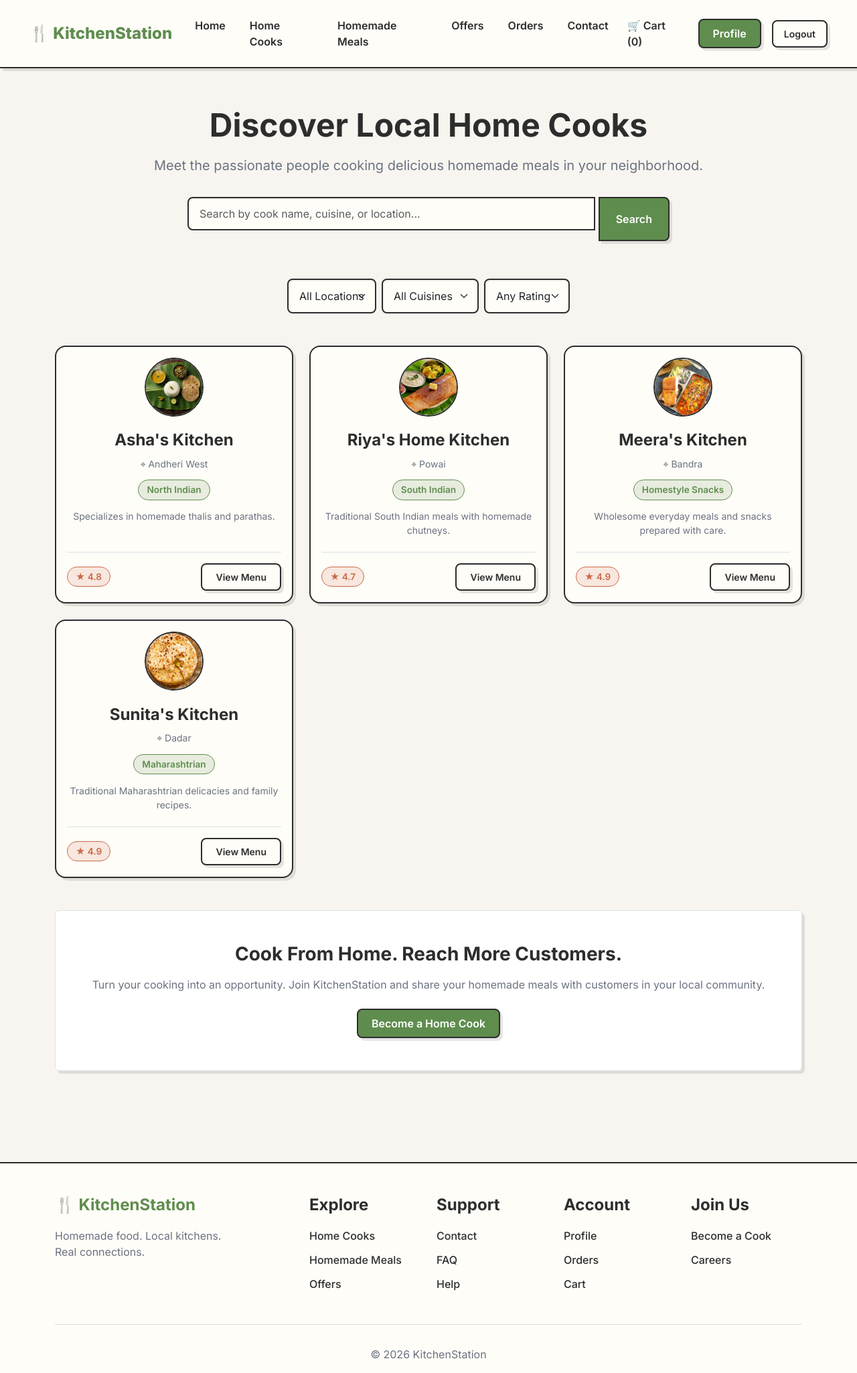
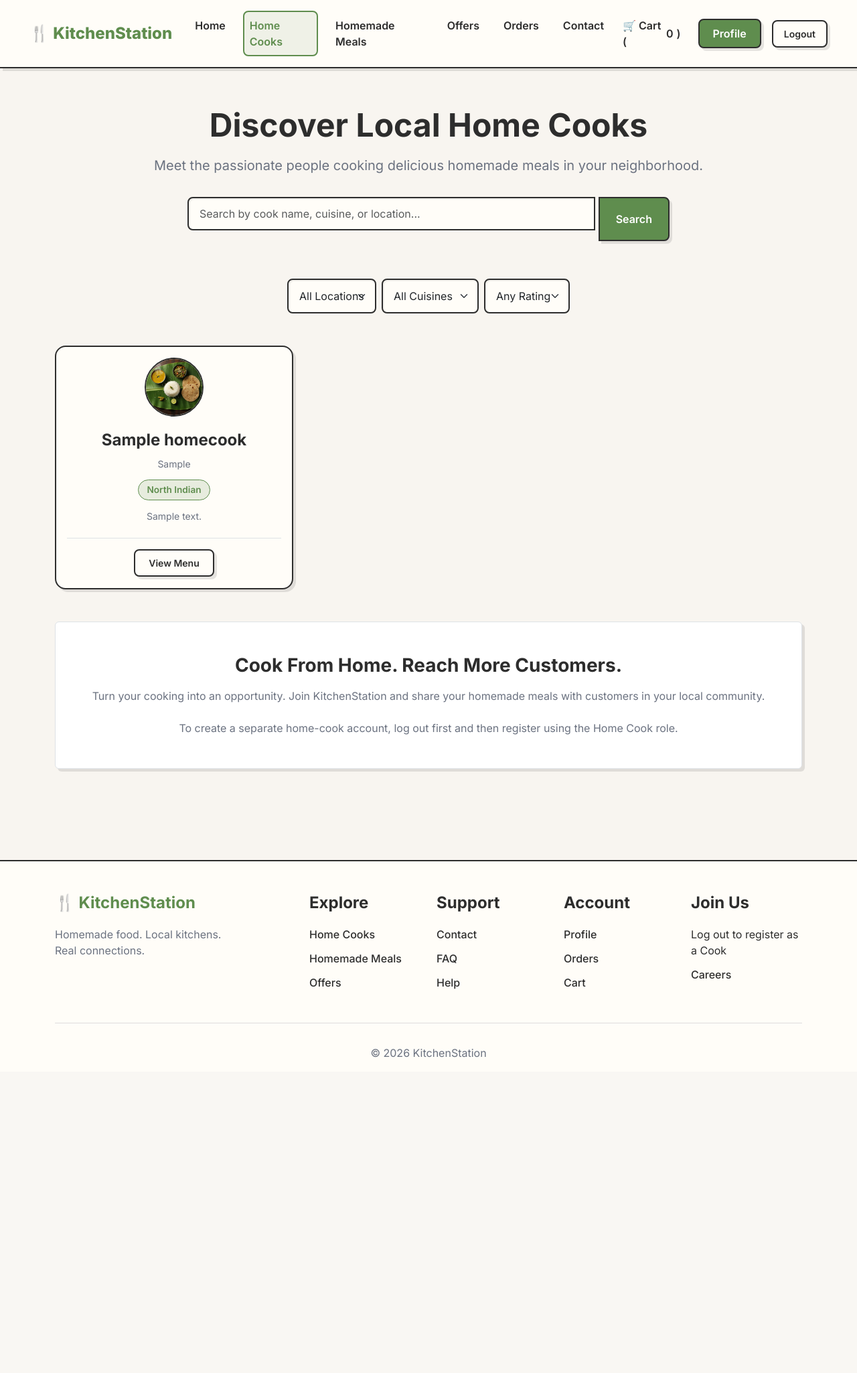
Before and after one commit to sumit24beit-lab/StrangersBee-InnovatorsProject, a Django app: page /restaurant/ in a window 1280 px wide. Shown: the whole page at 67% size. After the commit the page ends 1579 px from the top, so only its background shows below. Run offline with Django 5.2, Linux system fonts and the light colour scheme; a user stored in the database is signed in; data comes from the database, SQL or seed files in the repository; tables that the repository leaves empty hold one stand-in row (values such as "Sample post").

Commit message:
feat: add database-backed home cook listings and support pages

```diff
--- a/foodapp/static/foodapp/js/main.js
+++ b/foodapp/static/foodapp/js/main.js
@@ -239,98 +239,6 @@ function renderMenu(data = MENU_DATA) {
     card.append(img, title, cook, tags, description, bottom);
     col.appendChild(card);
     container.appendChild(col);
-  });
-}
-
-/* ---------- HOME COOKS / RESTAURANT GRID ---------- */
-
-function renderRestaurantsGrid() {
-  const grid = document.getElementById('restaurantGrid');
-
-  if (!grid) return;
-
-  const cooks = [
-    {
-      name: "Asha's Kitchen",
-      cuisine: 'North Indian',
-      location: 'Andheri West',
-      rating: 4.8,
-      desc: 'Specializes in homemade thalis and parathas.',
-      img: 'thali.jpg'
-    },
-    {
-      name: "Riya's Home Kitchen",
-      cuisine: 'South Indian',
-      location: 'Powai',
-      rating: 4.7,
-      desc: 'Traditional South Indian meals with homemade chutneys.',
-      img: 'food5.jpg'
-    },
-    {
-      name: "Meera's Kitchen",
-      cuisine: 'Homestyle Snacks',
-      location: 'Bandra',
-      rating: 4.9,
-      desc: 'Wholesome everyday meals and snacks prepared with care.',
-      img: 'misalpav.jpg'
-    },
-    {
-      name: "Sunita's Kitchen",
-      cuisine: 'Maharashtrian',
-      location: 'Dadar',
-      rating: 4.9,
-      desc: 'Traditional Maharashtrian delicacies and family recipes.',
-      img: 'puranpoli.jpg'
-    }
-  ];
-
-  grid.innerHTML = '';
-
-  cooks.forEach(cook => {
-    const col = el('div', 'col-md-6 col-lg-4');
-    const card = el('article', 'ks-card h-100 d-flex flex-column text-center');
-
-    const imageWrapper = el(
-      'div',
-      'mb-3 d-flex justify-content-center'
-    );
-
-    const img = el('img', 'ks-avatar');
-    img.src = getMealImagePath(cook.img);
-    img.alt = cook.name;
-    img.loading = 'lazy';
-    imageWrapper.appendChild(img);
-
-    const title = el('h3', 'h4 fw-bold mb-1');
-    title.textContent = cook.name;
-
-    const location = el('p', 'text-muted small mb-2');
-    location.textContent = `⌖ ${cook.location}`;
-
-    const tags = el('div', 'mb-2');
-    const cuisineTag = el('span', 'ks-badge');
-    cuisineTag.textContent = cook.cuisine;
-    tags.appendChild(cuisineTag);
-
-    const description = el('p', 'small mb-3 text-muted');
-    description.textContent = cook.desc;
-
-    const bottom = el(
-      'div',
-      'mt-auto pt-3 border-top d-flex justify-content-between align-items-center'
-    );
-
-    const rating = el('span', 'ks-badge-accent ks-badge');
-    rating.textContent = `★ ${cook.rating}`;
-
-    const link = el('a', 'btn btn-ks-secondary btn-sm');
-    link.href = '/menu/';
-    link.textContent = 'View Menu';
-
-    bottom.append(rating, link);
-    card.append(imageWrapper, title, location, tags, description, bottom);
-    col.appendChild(card);
-    grid.appendChild(col);
   });
 }
 
@@ -662,6 +570,5 @@ document.addEventListener('DOMContentLoaded', () => {
   }
 
   renderFeatured();
-  renderRestaurantsGrid();
   renderOffers();
 });
--- a/foodapp/templates/base.html
+++ b/foodapp/templates/base.html
@@ -42,10 +42,13 @@
             <a class="nav-link {% if request.resolver_match.url_name == 'home' %}active{% endif %}" href="{% url 'home' %}">Home</a>
           </li>
           <li class="nav-item">
-            <a class="nav-link {% if request.resolver_match.url_name == 'home_cooks' %}active{% endif %}" href="{% url 'home_cooks' %}">Home Cooks</a>
+            <a class="nav-link {% if request.resolver_match.url_name == 'restaurant' %}active{% endif %}" href="{% url 'restaurant' %}">Home Cooks</a>
           </li>
           <li class="nav-item">
-            <a class="nav-link {% if request.resolver_match.url_name == 'menu' %}active{% endif %}" href="{% url 'menu' %}">Homemade Meals</a>
+            <a class="nav-link {% if request.resolver_match.url_name == 'menu' %}active{% endif %}"
+              href="{% url 'menu' %}">
+              Homemade Meals
+            </a>
           </li>
           <li class="nav-item">
             <a class="nav-link {% if request.resolver_match.url_name == 'offers' %}active{% endif %}" href="{% url 'offers' %}">Offers</a>
@@ -61,9 +64,9 @@
           {% if user.is_authenticated %}
             {% if user.account_profile.role == "customer" %}
               <a href="{% url 'cart' %}"
-                class="nav-link
-                style="display:flex; align-items:center; gap:5px;">
-                🛒 Cart (<span id="cartCount">0</span>)
+                class="nav-link"
+                style="display: flex; align-items: center; gap: 5px;">
+                  🛒 Cart (<span id="cartCount">0</span>)
               </a>
               <a href="{% url 'customer_profile' %}" class="btn btn-ks-primary">Profile</a>
             {% elif user.account_profile.role == "home_cook" %}
@@ -110,23 +113,45 @@
           <h4>Support</h4>
           <ul>
             <li><a href="{% url 'contact' %}">Contact</a></li>
-            <li><a href="#">FAQ</a></li>
-            <li><a href="#">Help</a></li>
+            <li><a href="{% url 'faq' %}">FAQ</a></li>
+            <li><a href="{% url 'contact' %}">Help</a></li>
           </ul>
         </div>
         <div class="col-lg-2 col-md-3 col-6">
           <h4>Account</h4>
           <ul>
-            <li><a href="#">Profile</a></li>
-            <li><a href="#">Orders</a></li>
+            <li>
+              {% if user.is_authenticated %}
+                {% if user.account_profile.role == "customer" %}
+                  <a href="{% url 'customer_profile' %}">Profile</a>
+                {% elif user.account_profile.role == "home_cook" %}
+                  <a href="{% url 'my_profile' %}">Profile</a>
+                {% else %}
+                  <a href="{% url 'accounts_login' %}">Profile</a>
+                {% endif %}
+              {% else %}
+                <a href="{% url 'accounts_login' %}">Profile</a>
+              {% endif %}
+            </li>
+              <li><a href="{% url 'order_history' %}">Orders</a></li>
             <li><a href="{% url 'cart' %}">Cart</a></li>
           </ul>
         </div>
         <div class="col-lg-2 col-md-3 col-6">
           <h4>Join Us</h4>
           <ul>
-            <li><a href="#">Become a Cook</a></li>
-            <li><a href="#">Careers</a></li>
+            <li>
+              {% if not user.is_authenticated %}
+                <a href="{% url 'accounts_signup' %}">Become a Cook</a>
+              {% elif user.account_profile.role == "home_cook" %}
+                <a href="{% url 'cook_dashboard' %}">Your Cook Dashboard</a>
+              {% elif user.account_profile.role == "customer" %}
+                <span title="Log out first to register as a home cook">
+                  Log out to register as a Cook
+                </span>
+              {% endif %}
+            </li>
+            <li><a href="{% url 'careers' %}">Careers</a></li>
           </ul>
         </div>
       </div>
--- a/foodapp/templates/restaurant.html
+++ b/foodapp/templates/restaurant.html
@@ -46,67 +46,83 @@
   <!-- Cooks Grid -->
   <div class="row g-4 mb-5" id="restaurantGrid">
 
+    {% for cook in home_cooks %}
       <div class="col-md-6 col-lg-4">
         <div class="ks-card text-center">
           <div class="mb-3">
-          <img src="{% static 'foodapp/images/thali.jpg' %}" alt="Asha's Kitchen" class="ks-avatar mx-auto">
+            <img
+              src="{% static 'foodapp/images/thali.jpg' %}"
+              alt="Homemade food from {{ cook.kitchen_name|default:'a home kitchen' }}"
+              class="ks-avatar mx-auto"
+            >
           </div>
-        <h3 class="h4 fw-bold mb-1">Asha's Kitchen</h3>
-        <p class="text-muted small mb-2"><i class="bi bi-geo-alt"></i> Andheri West</p>
+          <h3 class="h4 fw-bold mb-1">
+            {% if cook.kitchen_name %}
+              {{ cook.kitchen_name }}
+            {% else %}
+              {{ cook.cook_name }}
+            {% endif %}
+          </h3>
+          <p class="text-muted small mb-2">
+            <i class="bi bi-geo-alt"></i>
+            {% if cook.area %}
+              {{ cook.area }}
+            {% elif cook.city %}
+              {{ cook.city }}
+            {% else %}
+              Location not provided
+            {% endif %}
+          </p>
+          {% if cook.specialty_cuisine %}
             <div class="mb-2">
-          <span class="ks-badge">North Indian</span>
+              <span class="ks-badge">
+                {{ cook.get_specialty_cuisine_display }}
+              </span>
             </div>
-        <p class="small mb-3 text-muted">Specializes in authentic homemade thalis and parathas using cold-pressed oils.</p>
-        <div class="mt-auto pt-3 border-top d-flex justify-content-between align-items-center">
-          <span class="ks-badge-accent ks-badge">★ 4.8</span>
-          <a href="{% url 'menu' %}" class="btn btn-ks-secondary btn-sm">View Menu</a>
+          {% endif %}
+          <p class="small mb-3 text-muted">
+            {% if cook.about %}
+              {{ cook.about }}
+            {% else %}
+              Discover homemade meals prepared by this local home cook.
+            {% endif %}
+          </p>
+          <div class="mt-auto pt-3 border-top">
+            <a
+              href="{% url 'cook_meals_by_cook' cook.id %}"
+              class="btn btn-ks-secondary btn-sm"
+            >
+              View Menu
+            </a>
           </div>
         </div>
       </div>
-
-    <div class="col-md-6 col-lg-4">
-      <div class="ks-card text-center">
-        <div class="mb-3">
-          <img src="{% static 'foodapp/images/food5.jpg' %}" alt="Riya's Home Kitchen" class="ks-avatar mx-auto">
-        </div>
-        <h3 class="h4 fw-bold mb-1">Riya's Home Kitchen</h3>
-        <p class="text-muted small mb-2"><i class="bi bi-geo-alt"></i> Powai</p>
-        <div class="mb-2">
-          <span class="ks-badge">South Indian</span>
-        </div>
-        <p class="small mb-3 text-muted">Serving traditional South Indian meals with freshly ground spices and homemade chutneys.</p>
-        <div class="mt-auto pt-3 border-top d-flex justify-content-between align-items-center">
-          <span class="ks-badge-accent ks-badge">★ 4.7</span>
-          <a href="#" class="btn btn-ks-secondary btn-sm">View Menu</a>
+    {% empty %}
+      <div class="col-12">
+        <div class="ks-card text-center p-5">
+          <h3 class="h5 fw-bold mb-2">No Verified Home Cooks Yet</h3>
+          <p class="text-muted mb-0">
+            Verified home cooks will appear here when they become available.
+          </p>
         </div>
       </div>
-    </div>
-
-    <div class="col-md-6 col-lg-4">
-      <div class="ks-card text-center">
-        <div class="mb-3">
-          <img src="{% static 'foodapp/images/misalpav.jpg' %}" alt="Meera's Kitchen" class="ks-avatar mx-auto">
-        </div>
-        <h3 class="h4 fw-bold mb-1">Meera's Kitchen</h3>
-        <p class="text-muted small mb-2"><i class="bi bi-geo-alt"></i> Bandra</p>
-        <div class="mb-2">
-          <span class="ks-badge">Homestyle Snacks</span>
-        </div>
-        <p class="small mb-3 text-muted">Healthy and diet-friendly meals prepared with care for everyday eating.</p>
-        <div class="mt-auto pt-3 border-top d-flex justify-content-between align-items-center">
-          <span class="ks-badge-accent ks-badge">★ 4.9</span>
-          <a href="#" class="btn btn-ks-secondary btn-sm">View Menu</a>
-        </div>
-      </div>
-    </div>
-
+    {% endfor %}
   </div>
 
   <!-- CTA -->
   <section class="mb-5 bg-white p-5 border rounded text-center" style="box-shadow: var(--ks-shadow); border-radius: var(--ks-radius);">
     <h2 class="h3 fw-bold mb-3">Cook From Home. Reach More Customers.</h2>
     <p class="text-muted mb-4 max-w-md mx-auto">Turn your cooking into an opportunity. Join KitchenStation and share your homemade meals with customers in your local community.</p>
-    <a href="#" class="btn btn-ks-primary">Become a Home Cook</a>
+    {% if not user.is_authenticated %}
+      <a href="{% url 'accounts_signup' %}" class="btn btn-ks-primary">Become a Home Cook</a>
+    {% elif user.account_profile.role == "home_cook" %}
+      <a href="{% url 'cook_dashboard' %}" class="btn btn-ks-primary">Go to Your Dashboard</a>
+    {% elif user.account_profile.role == "customer" %}
+      <p class="text-muted mb-0">
+        To create a separate home-cook account, log out first
+        and then register using the Home Cook role.
+      </p>
+    {% endif %}
   </section>
 
 </div>
--- a/foodapp/urls.py
+++ b/foodapp/urls.py
@@ -1,13 +1,13 @@
 from django.urls import path
 from .views import (
-    signup_view,
-    login_view,
     home_page_view,
     cart_view,
     menu_view,
     restaurant_view,
     delivery_view,
     contact_view,
+    faq_view,
+    careers_view,
     offers_view,
     customer_profile_view,
     customer_addresses_view,
@@ -19,14 +19,14 @@ from .views import (
 )
 
 urlpatterns = [
-    path('signup/', signup_view, name='signup'),
-    path('login/', login_view, name='login'),
     path('home/', home_page_view, name='home'),
     path('cart/', cart_view, name='cart'),
     path('menu/', menu_view, name='menu'),
     path('restaurant/', restaurant_view, name='restaurant'),
     path('delivery/', delivery_view, name='delivery'),
     path('contact/', contact_view, name='contact'),
+    path('faq/', faq_view, name="faq"),
+    path('careers/', careers_view, name="careers"),
     path('offers/', offers_view, name='offers'),
     path('customer/profile/', customer_profile_view,  name='customer_profile'),
     path('customer/addresses/', customer_addresses_view, name='customer_addresses'),
--- a/foodapp/views.py
+++ b/foodapp/views.py
@@ -12,6 +12,7 @@ from .models import (
     Order,
     OrderItem,
 )
+from home_cooks.models import HomeCook
 from django.views.generic import TemplateView
 from .decorators import customer_required
 from django.contrib import messages
@@ -26,12 +27,6 @@ def about_page_view(request):
 
 def home_page_view(request):
     return render(request,'home.html')
-
-def signup_view(request):
-    return render(request,'signup.html')
-
-def login_view(request):
-    return render(request,'login.html')
 
 @customer_required
 def cart_view(request):
@@ -78,7 +73,19 @@ def menu_view(request):
     )
 
 def restaurant_view(request):
-    return render(request,'restaurant.html')
+    home_cooks = (
+        HomeCook.objects
+        .filter(is_verified=True)
+        .select_related("user")
+        .order_by("kitchen_name")
+    )
+    return render(
+        request,
+        'restaurant.html',
+        {
+            "home_cooks": home_cooks,
+        },
+    )
 
 @customer_required
 def delivery_view(request):
@@ -97,6 +104,12 @@ def delivery_view(request):
 
 def contact_view(request):
     return render(request,'contact.html')
+
+def faq_view(request):
+    return render(request, "faq.html")
+
+def careers_view(request):
+    return render(request, "careers.html")
 
 def offers_view(request):
     return render(request,'offers.html')
--- a/home_cooks/tests.py
+++ b/home_cooks/tests.py
@@ -203,7 +203,7 @@ class HomeCookProfileEditTests(TestCase):
             reverse("my_profile")
         )
         self.assertEqual(response.status_code, 302)
-        self.assertIn(reverse("login"), response.url)
+        self.assertIn(reverse("accounts_login"), response.url)
     def test_logged_in_cook_can_view_profile_form(self):
         self.client.force_login(self.user)
         response = self.client.get(
@@ -308,7 +308,7 @@ class MealManagementTests(TestCase):
     def test_add_meal_requires_login(self):
         response=self.client.get(reverse("add_meal"))
         self.assertEqual(response.status_code, 302)
-        self.assertIn(reverse("login"), response.url)
+        self.assertIn(reverse("accounts_login"), response.url)
     def test_logged_in_cook_can_open_add_meal_form(self):
         self.client.force_login(self.user)
         response=self.client.get(reverse("add_meal"))
```
Also changed, not shown: foodapp/templates/careers.html (added, +123 -0 lines), foodapp/templates/customer_profile.html (+14 -3 lines), foodapp/templates/faq.html (added, +184 -0 lines), foodapp/templates/login.html (deleted, +0 -41 lines), foodapp/templates/signup.html (deleted, +0 -42 lines), home_cooks/templates/home_cooks/base_home_cooks.html (+8 -0 lines), home_cooks/templates/home_cooks/home_cooks.html (+14 -3 lines), 1 other file. Lines whose indentation alone changed are shown as unchanged.
